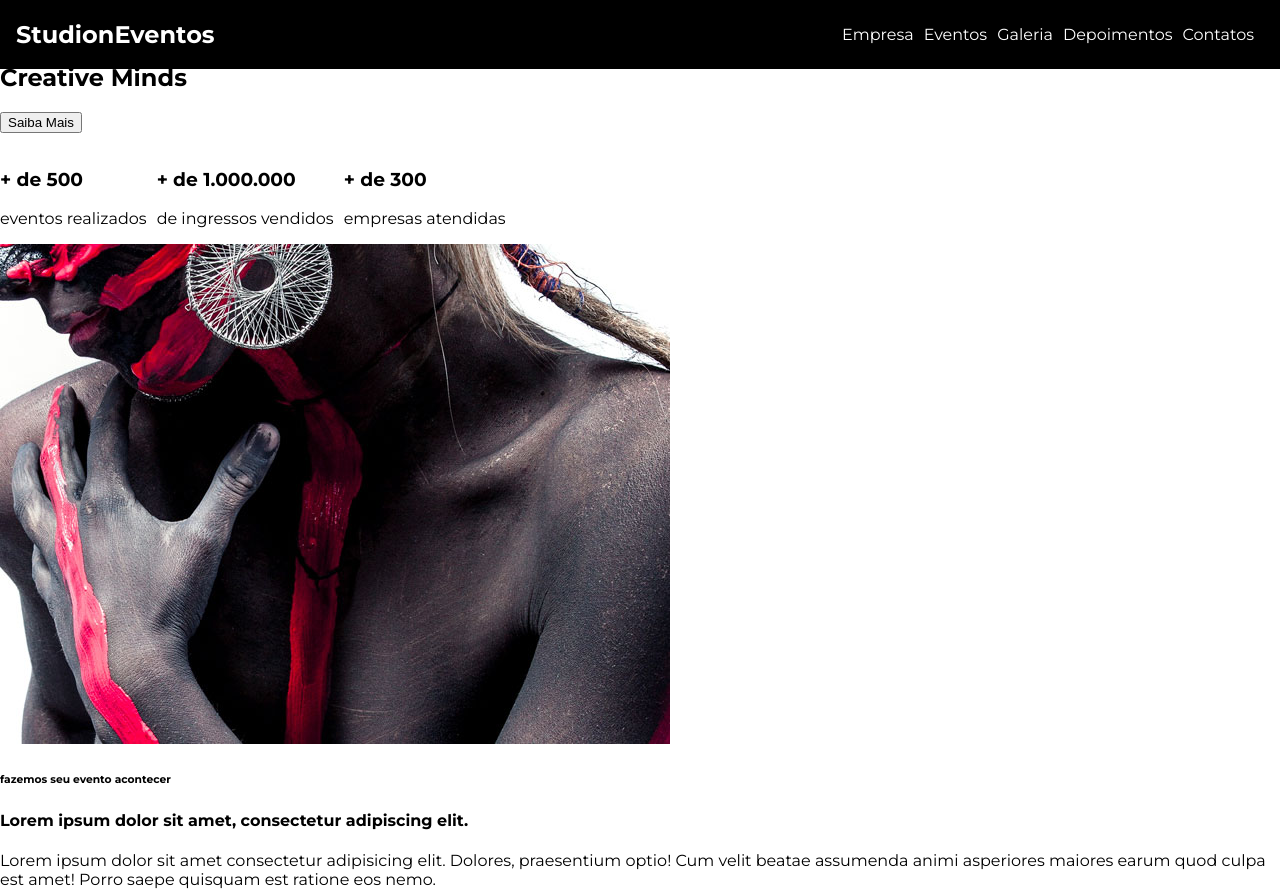
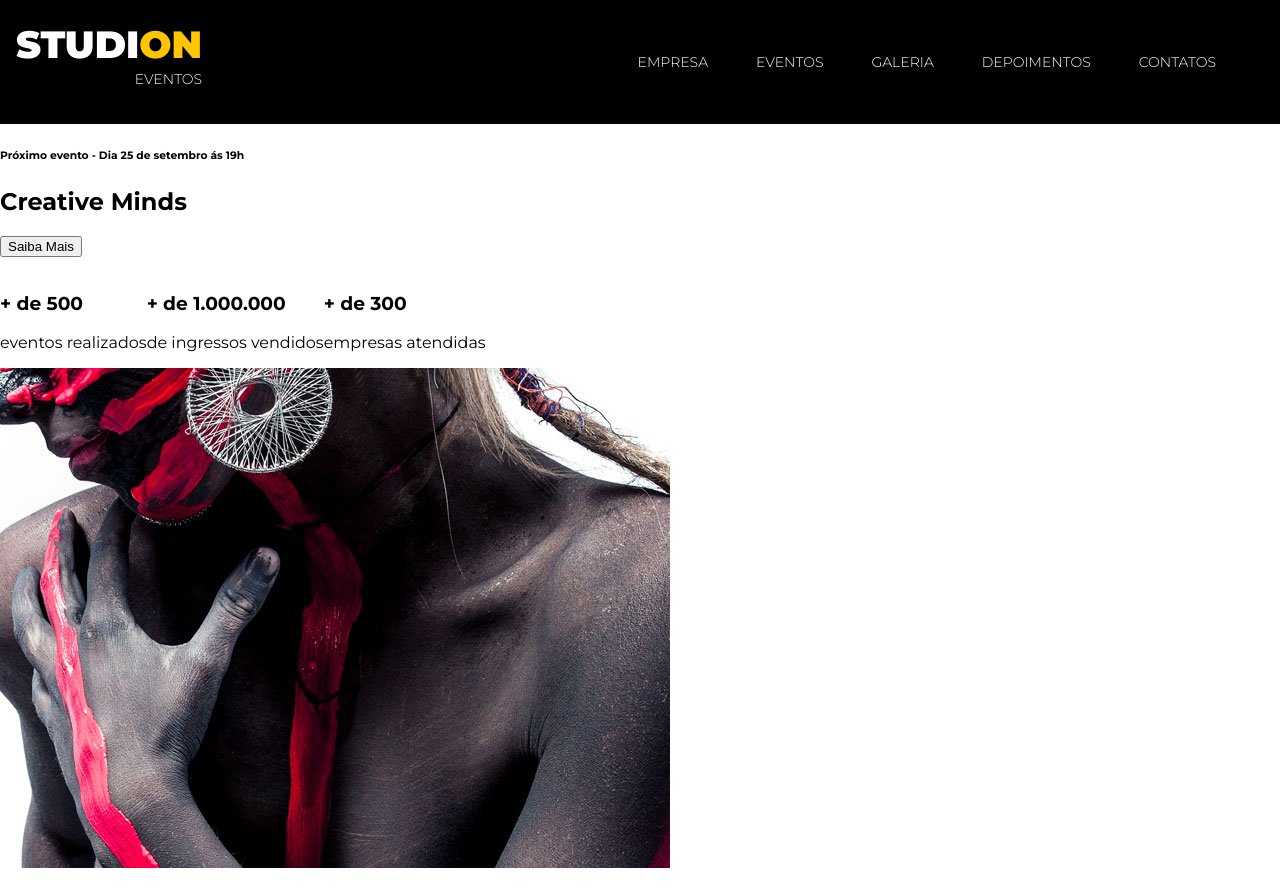
Before and after one commit to LucasMoccelin/studion, a website: page src/index.html in a window 1280 px wide. Shown: the top 892 px of the page. Drawn offline with Linux system fonts and the light colour scheme.

Commit message:
ending the navigation bar

```diff
--- a/src/index.html
+++ b/src/index.html
@@ -11,7 +11,10 @@
 
 <body>
     <nav class="navbar">
-        <h1>Studi<span>on</span><span>Eventos</span></h1>
+        <h1 class="logo-studion">
+            Studi<span class="copy--primary">on</span>
+            <span class="logo-studion__subtitle">Eventos</span>
+        </h1>
         <ul class="navbar__links">
             <li>
                 <a href="#empresa">
--- a/src/style.css
+++ b/src/style.css
@@ -1,16 +1,18 @@
-@import url('https://fonts.googleapis.com/css2?family=Montserrat:wght@400;700&display=swap');
+@import url('https://fonts.googleapis.com/css2?family=Montserrat:wght@300;400;700;900&display=swap');
 
 * {
     box-sizing: border-box;
 }
 
 :root {
+    --color-primary: #ffc500;
     font-family: 'Montserrat', sans-serif;
     font-size: 16px;
 }
 
 body {
     margin: 0;
+    padding-top: 7.75rem;
 }
 
 ul {
@@ -20,9 +22,6 @@ ul {
 
 }
 
-li {
-    margin-right: 0.625rem;
-}
 
 .navbar {
     position: fixed;
@@ -33,6 +32,7 @@ li {
     left: 0;
 
     width: 100vw;
+    height: 7.75rem;
     padding: 0 1rem;
 
     background-color: #000;
@@ -43,7 +43,34 @@ li {
     justify-self: end;
 }
 
+.navbar__links li {
+    font-size: .875rem;
+    margin-right: 3rem;
+    text-transform: uppercase;
+}
 .navbar__links a {
+    font-weight: 300;
     color: #FFF;
     text-decoration: none;
 }
+
+.navbar__links a:hover {
+    color: var(--color-primary);
+}
+
+.logo-studion {
+    font-size: 2.375rem;
+    font-weight: 900;
+    line-height: 1ch;
+    text-transform: uppercase;
+    text-align: right;
+}
+
+.logo-studion__subtitle {
+    font-size: .875rem;
+    font-weight: 300;
+}
+
+.copy--primary {
+    color: var(--color-primary);
+}
```
